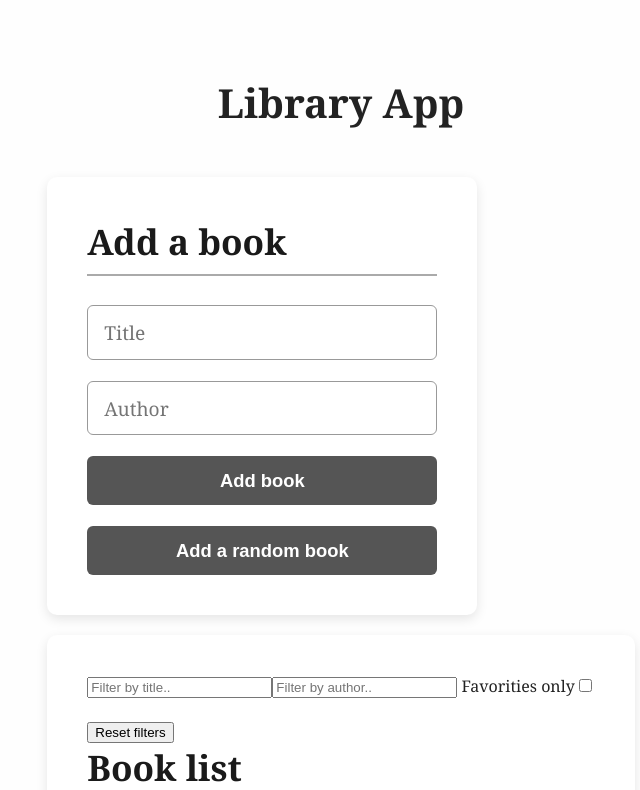
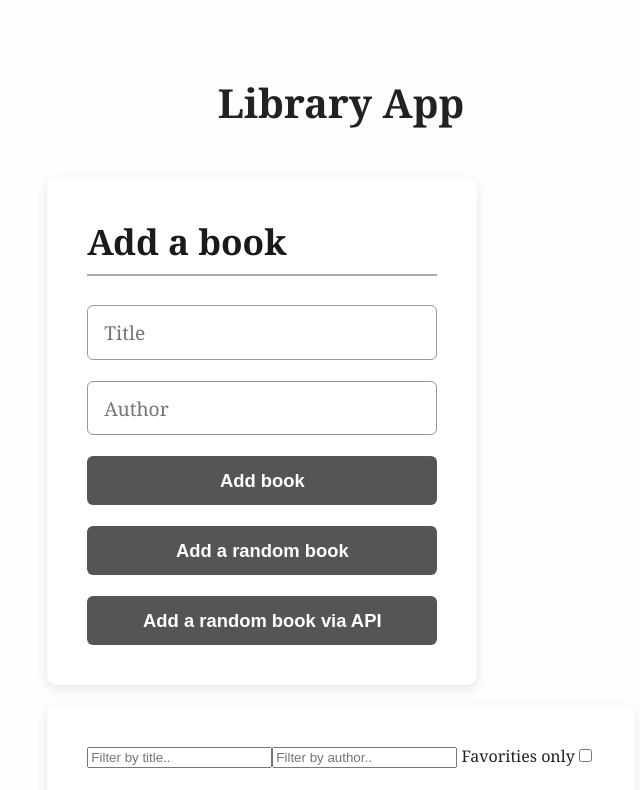
Before and after one commit to DanilZharkovJS/React-Library, a React (Create React App) app in the folder frontend/: page / in a window 1280 px wide. Shown: the top 790 px of the page, without its empty margins (299-939 px from the left). Built offline with nearby package versions, Linux system fonts and the light colour scheme.

Commit message:
Add random book API

```diff
--- a/frontend/package.json
+++ b/frontend/package.json
@@ -9,6 +9,7 @@
     "@testing-library/jest-dom": "^6.6.3",
     "@testing-library/react": "^16.3.0",
     "@testing-library/user-event": "^13.5.0",
+    "axios": "^1.10.0",
     "react": "^18.2.0",
     "react-dom": "^18.2.0",
     "react-icons": "^5.5.0",
--- a/frontend/src/Pages/main/components/BookForm.jsx
+++ b/frontend/src/Pages/main/components/BookForm.jsx
@@ -1,5 +1,6 @@
 import React, { useState } from 'react'
 import { useDispatch } from 'react-redux'
+import axios from 'axios'
 import Input from '../../../components/Input'
 import Button from '../../../components/Button'
 import booksData from '../data/books.json'
@@ -24,6 +25,14 @@ function BookForm() {
     const randomBook = booksData[randomIndex]
     dispatch(setAddBook(bookWithId(randomBook)))
   }
+  const handleRandomBookAPI = async () => {
+    try {
+      const res = await axios.get('http://localhost:4000/random-book')
+      if (res?.data?.title && res?.data?.author) {
+        dispatch(setAddBook(bookWithId(res.data)))
+      }
+    } catch (error) {}
+  }
 
   return (
     <div className="book-form-container">
@@ -46,6 +55,9 @@ function BookForm() {
           />
           <Button type="submit">Add book</Button>
           <Button onClick={handleRandomBook}>Add a random book</Button>
+          <Button onClick={handleRandomBookAPI}>
+            Add a random book via API
+          </Button>
         </form>
       </div>
     </div>
```
Also changed, not shown: 1 other file (tests, documents, lock files or other folders).
